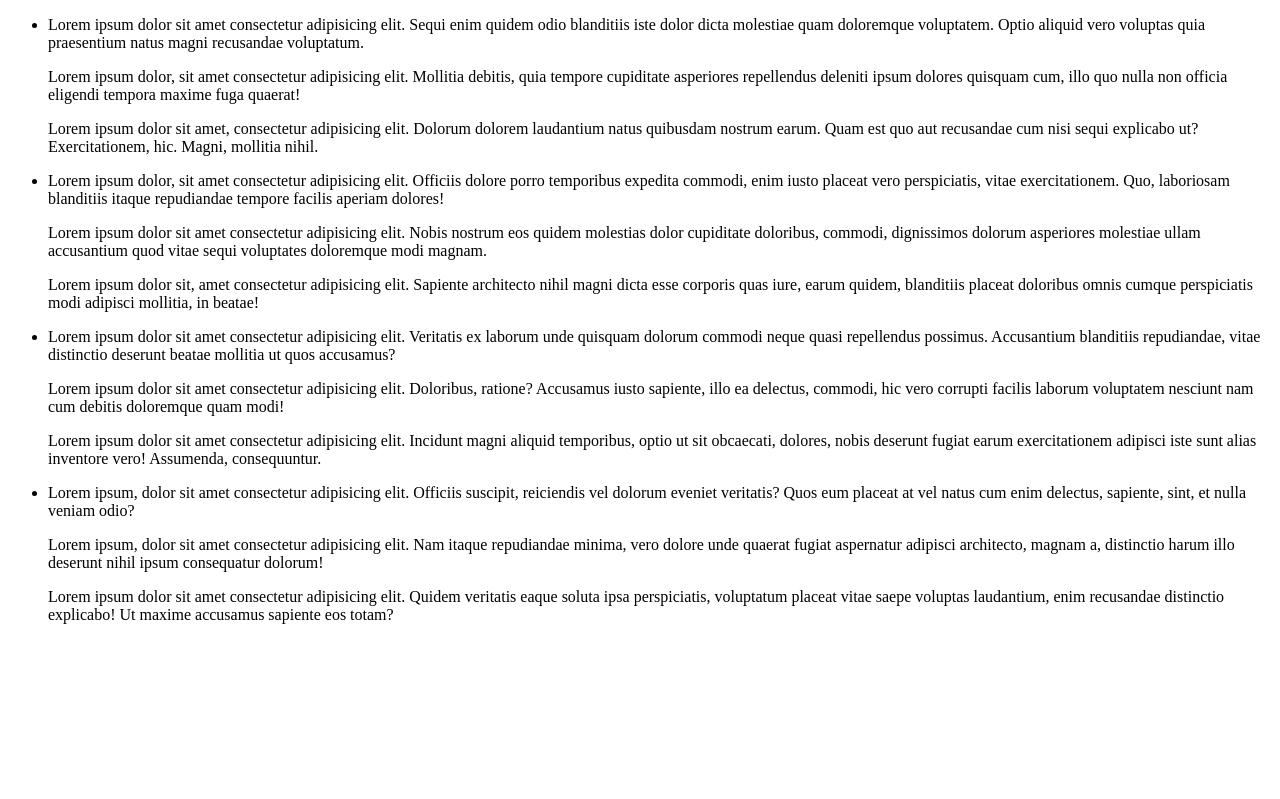
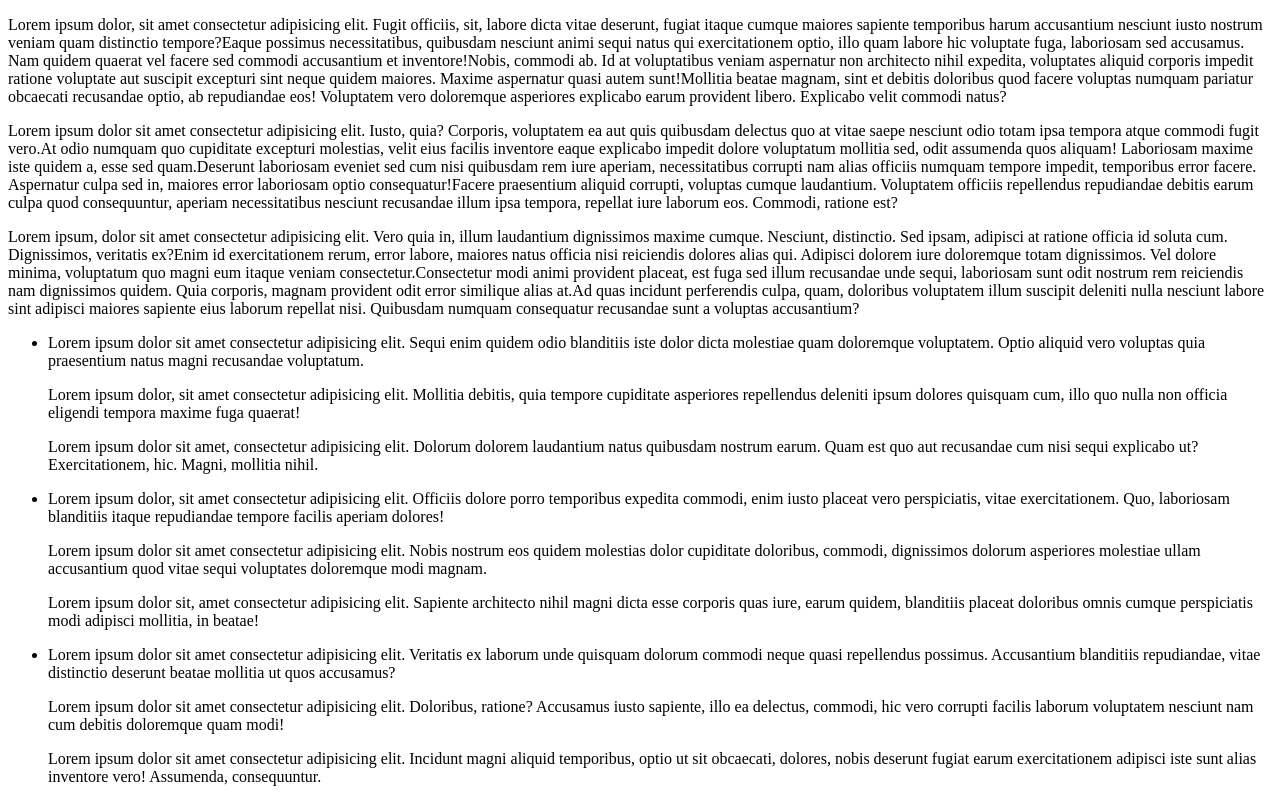
Before and after one commit to Pedihkat/kodluyoruzilkrepo, a plain HTML site: page index.html in a window 1280 px wide. Shown: the top 799 px of the page. Drawn offline with Linux system fonts and the light colour scheme.

Commit message:
yazı yazıldı

```diff
--- a/index.html
+++ b/index.html
@@ -8,6 +8,9 @@
 
 </head>
 <body>
+   <p><span>Lorem ipsum dolor, sit amet consectetur adipisicing elit. Fugit officiis, sit, labore dicta vitae deserunt, fugiat itaque cumque maiores sapiente temporibus harum accusantium nesciunt iusto nostrum veniam quam distinctio tempore?</span><span>Eaque possimus necessitatibus, quibusdam nesciunt animi sequi natus qui exercitationem optio, illo quam labore hic voluptate fuga, laboriosam sed accusamus. Nam quidem quaerat vel facere sed commodi accusantium et inventore!</span><span>Nobis, commodi ab. Id at voluptatibus veniam aspernatur non architecto nihil expedita, voluptates aliquid corporis impedit ratione voluptate aut suscipit excepturi sint neque quidem maiores. Maxime aspernatur quasi autem sunt!</span><span>Mollitia beatae magnam, sint et debitis doloribus quod facere voluptas numquam pariatur obcaecati recusandae optio, ab repudiandae eos! Voluptatem vero doloremque asperiores explicabo earum provident libero. Explicabo velit commodi natus?</span></p>
+   <p><span>Lorem ipsum dolor sit amet consectetur adipisicing elit. Iusto, quia? Corporis, voluptatem ea aut quis quibusdam delectus quo at vitae saepe nesciunt odio totam ipsa tempora atque commodi fugit vero.</span><span>At odio numquam quo cupiditate excepturi molestias, velit eius facilis inventore eaque explicabo impedit dolore voluptatum mollitia sed, odit assumenda quos aliquam! Laboriosam maxime iste quidem a, esse sed quam.</span><span>Deserunt laboriosam eveniet sed cum nisi quibusdam rem iure aperiam, necessitatibus corrupti nam alias officiis numquam tempore impedit, temporibus error facere. Aspernatur culpa sed in, maiores error laboriosam optio consequatur!</span><span>Facere praesentium aliquid corrupti, voluptas cumque laudantium. Voluptatem officiis repellendus repudiandae debitis earum culpa quod consequuntur, aperiam necessitatibus nesciunt recusandae illum ipsa tempora, repellat iure laborum eos. Commodi, ratione est?</span></p>
+   <p><span>Lorem ipsum, dolor sit amet consectetur adipisicing elit. Vero quia in, illum laudantium dignissimos maxime cumque. Nesciunt, distinctio. Sed ipsam, adipisci at ratione officia id soluta cum. Dignissimos, veritatis ex?</span><span>Enim id exercitationem rerum, error labore, maiores natus officia nisi reiciendis dolores alias qui. Adipisci dolorem iure doloremque totam dignissimos. Vel dolore minima, voluptatum quo magni eum itaque veniam consectetur.</span><span>Consectetur modi animi provident placeat, est fuga sed illum recusandae unde sequi, laboriosam sunt odit nostrum rem reiciendis nam dignissimos quidem. Quia corporis, magnam provident odit error similique alias at.</span><span>Ad quas incidunt perferendis culpa, quam, doloribus voluptatem illum suscipit deleniti nulla nesciunt labore sint adipisci maiores sapiente eius laborum repellat nisi. Quibusdam numquam consequatur recusandae sunt a voluptas accusantium?</span></p>
    <ul>
        <li>
            <p><span>Lorem ipsum dolor sit amet consectetur adipisicing elit. Sequi enim quidem odio blanditiis iste dolor dicta molestiae quam doloremque voluptatem. Optio aliquid vero voluptas quia praesentium natus magni recusandae voluptatum.</span></p>
```
